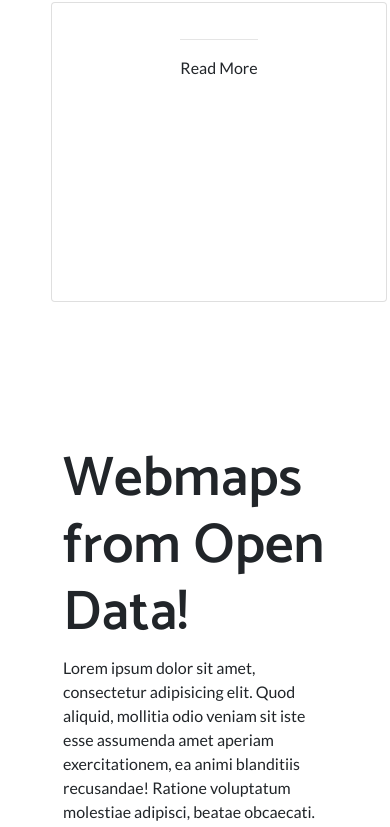
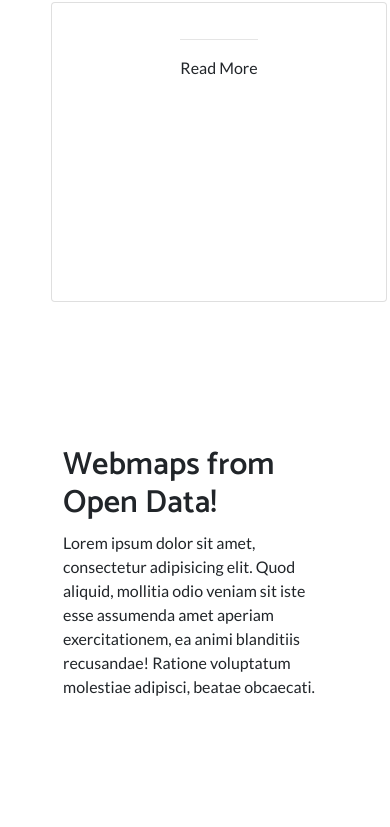
Before and after one commit to noypimaps/noypimaps.github.io, a plain HTML site: page index.html in a window 390 px wide. Shown: the part 1173-2000 px from the top of the page. Drawn offline with nearby package versions, Linux system fonts and the light colour scheme; no server answers.

Commit message:
handled small screens for headers

```diff
--- a/css/noypimaps.css
+++ b/css/noypimaps.css
@@ -156,4 +156,7 @@ header.masthead .masthead-content {
     margin-top: 10%;
     align-items: center;
   }
+  .display-4{
+    font-size: 2rem;
+  }
 }
```
